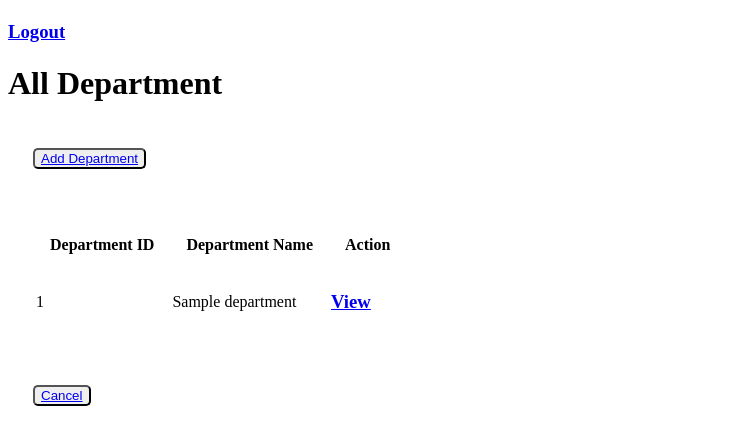
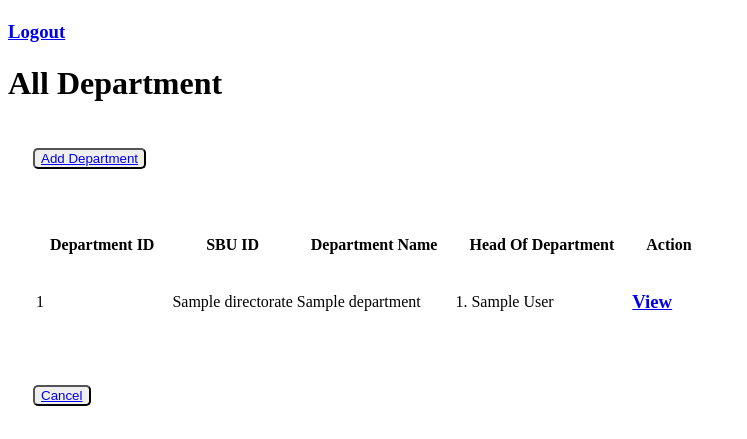
Before and after one commit to Smartdevs17/testkpi, a Django app: page /dashboard/dept/all/ in a window 1280 px wide. Shown: the part 497-936 px from the top of the page, without its empty margins (0-747 px from the left). Run offline with Django 4.2, Linux system fonts and the light colour scheme; tables that the repository leaves empty hold one stand-in row (values such as "Sample post").

Commit message:
display items

```diff
--- a/hrms/templates/hrms/admin/component/dept/all-dept.html
+++ b/hrms/templates/hrms/admin/component/dept/all-dept.html
@@ -92,7 +92,9 @@
                         <tr>
                             <!-- <th style="padding: 15px;"> S/N </th> -->
                             <th style="padding: 15px;"> Department ID </th>
+                            <th style="padding: 15px;"> SBU ID </th>
                             <th style="padding: 15px;"> Department Name </th>
+                            <th style="padding: 15px;"> Head Of Department </th>
                             <th style="padding: 15px;"> Action </th>
                             <th style="padding: 15px;"></th>
                         </tr>
@@ -103,9 +105,10 @@
                         {% for dept in depts %}
 
                         <tr>
-                            <!-- <td>  {{bank.id}} </td> -->
                             <td>  {{dept.dept_id}} </td>
+                            <td>  {{dept.sbu_id}} </td>
                             <td>  {{dept.dept_name}} </td>
+                            <td>  {{dept.head_of_dept}} </td>
                             <td> <h3><a href=" {% url "hrms:dept_detail" pk=dept.dept_id %}">View</a></h3> </td>
                         </tr>
 
--- a/hrms/templates/hrms/employeedashboard/base-employee.html
+++ b/hrms/templates/hrms/employeedashboard/base-employee.html
@@ -50,12 +50,6 @@
                     </a>
                  {% endif %}
 
-
-
-                 <!-- <a href=" {% url "hrms:complete_task"%} ">
-                    <span class="material-icons-sharp"> inventory </span>
-                    <h3> Activites/Task Undertaken </h3>
-                 </a> -->
 
                  <a href=" {% url "hrms:employee_logout"%} ">
                     <span class="material-icons-sharp"> logout </span>
```
Also changed, not shown: hrms/templates/hrms/admin/component/unit/all-units.html (+5 -6 lines), hrms/templates/hrms/admin/component/kpi/add-kpiscore-penalty.html (line endings or trailing spaces).
